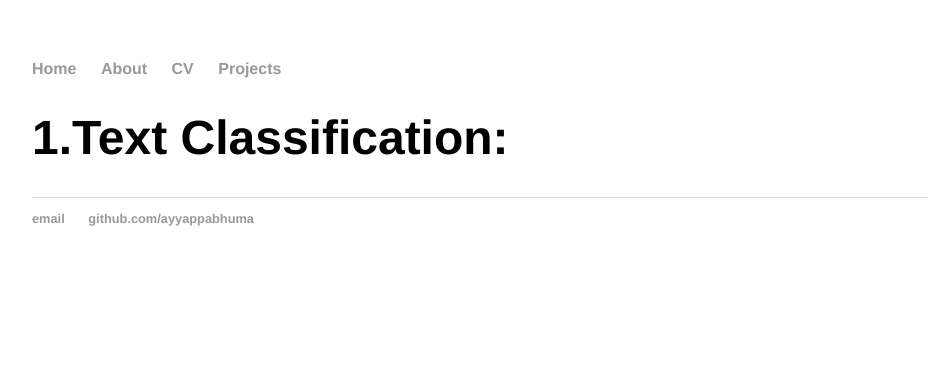
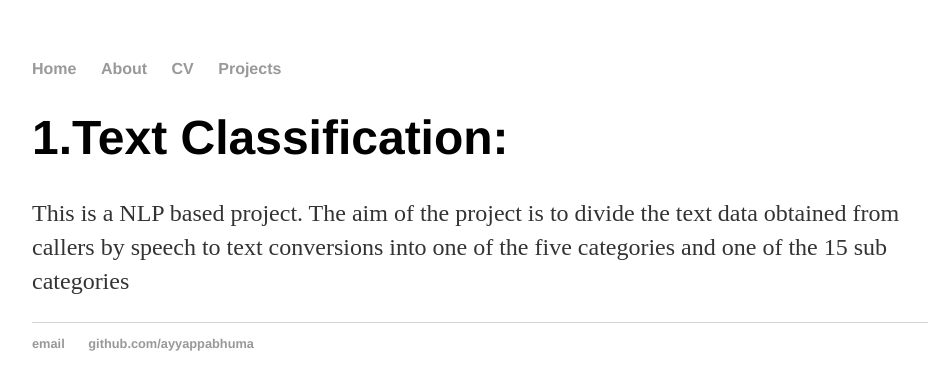
Before and after one commit to abhuma1211/Hello-World, a Jekyll site: the page built from projects.html, in a window 1280 px wide. Shown: the top 390 px of the page, without its empty margins (160-1089 px from the left). Built offline with Jekyll 4.4.1, drawn with Linux system fonts in a browser that asks for light colours.

Commit message:
Update projects.html

```diff
--- a/projects.html
+++ b/projects.html
@@ -4,4 +4,6 @@ title: about me
 ---
 <div class="blurb">
   <h1>1.Text Classification:</h1>
+    <p>This is a NLP based project. The aim of the project is to divide the text data obtained
+      from callers by speech to text conversions into one of the five categories and one of the 15 sub categories</p>
 </div><!-- /.blurb -->
```
